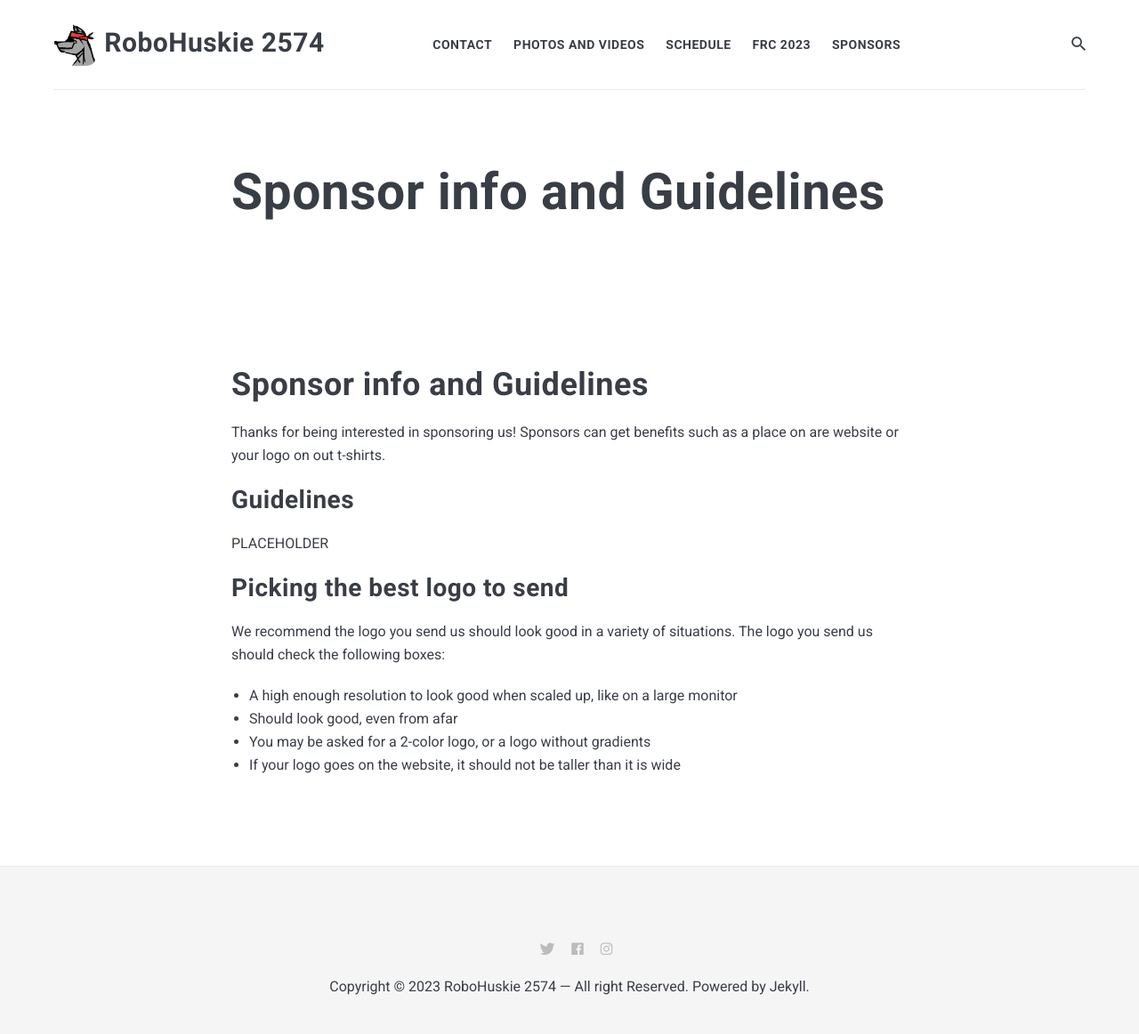
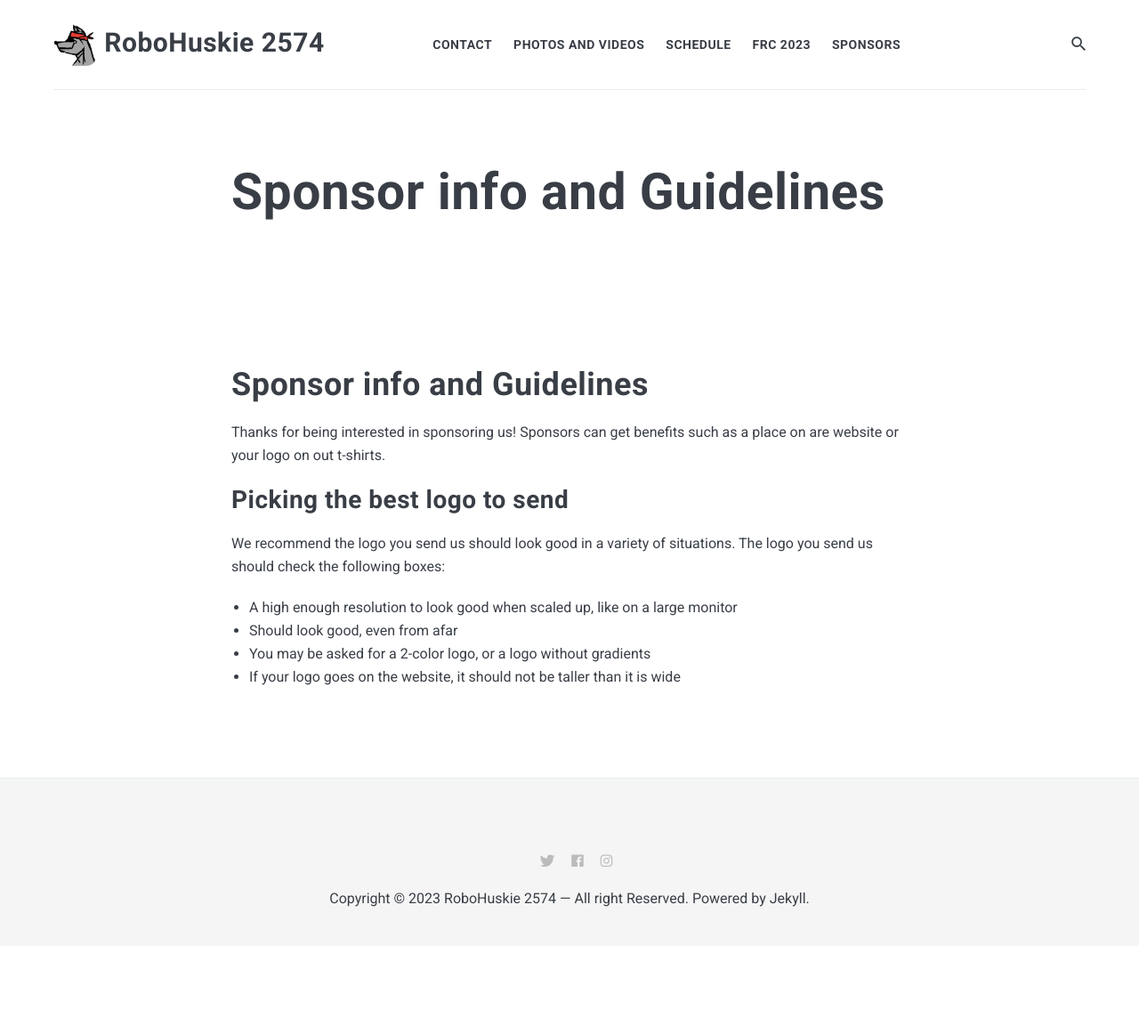
Before and after one commit to Robohuskie2574/Robohuskie2574.github.io, a Jekyll site: the page built from _pages/sinfo.md, in a window 1280 px wide. Shown: the whole page at 89% size. Built offline with Jekyll 4.4.1, drawn with Linux system fonts in a browser that asks for light colours; nearby versions of some CDN libraries; after the commit the page ends 1063 px from its top, so only the background shows below that.

Commit message:
remove sponser guideline placeholder

```diff
--- a/_pages/sinfo.md
+++ b/_pages/sinfo.md
@@ -7,9 +7,6 @@ hide: TRUE
 # Sponsor info and Guidelines
 Thanks for being interested in sponsoring us! Sponsors can get benefits such as a place on are website or your logo on out t-shirts.
 
-## Guidelines
-PLACEHOLDER
-
 ## Picking the best logo to send
 We recommend the logo you send us should look good in a variety of situations. The logo you send us should check the following boxes:
 <ul>
```
